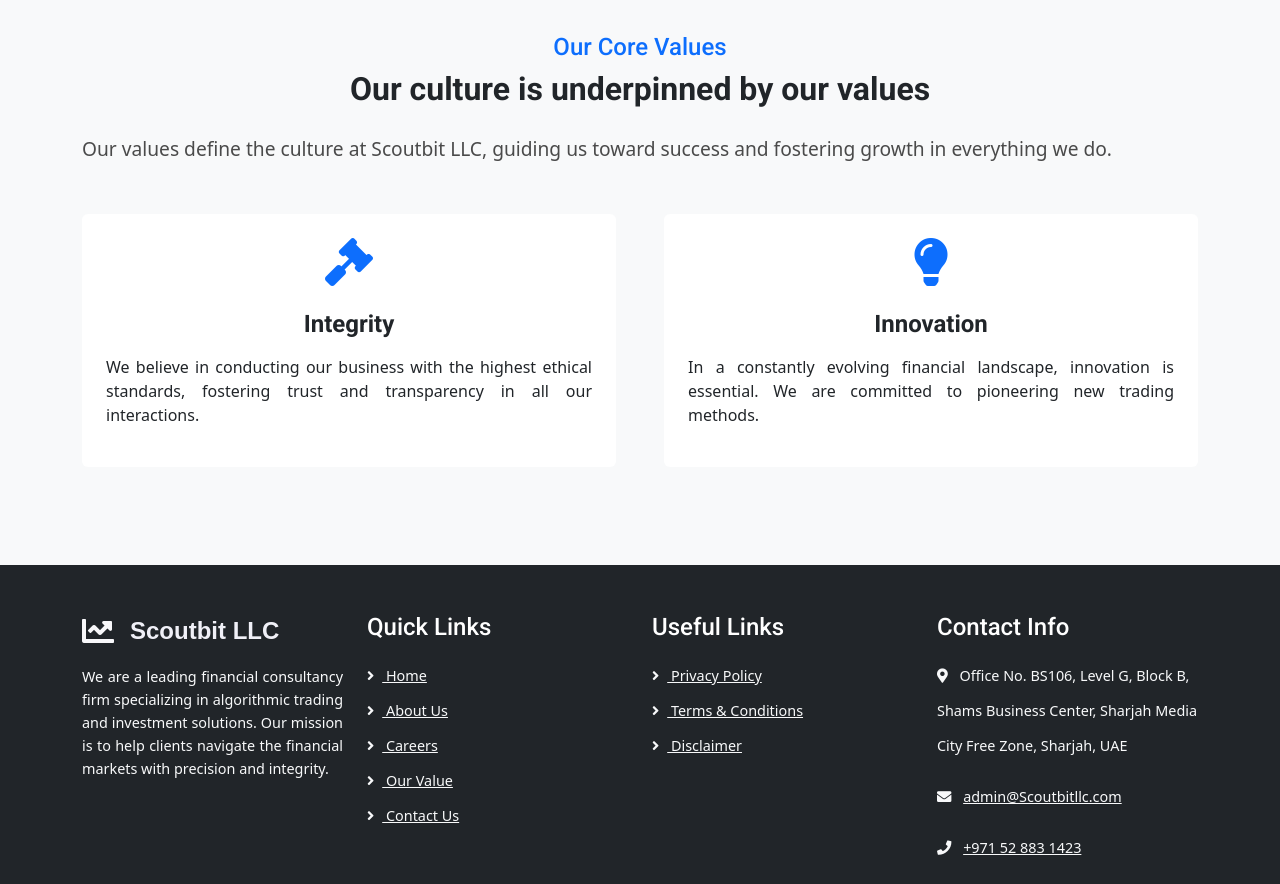
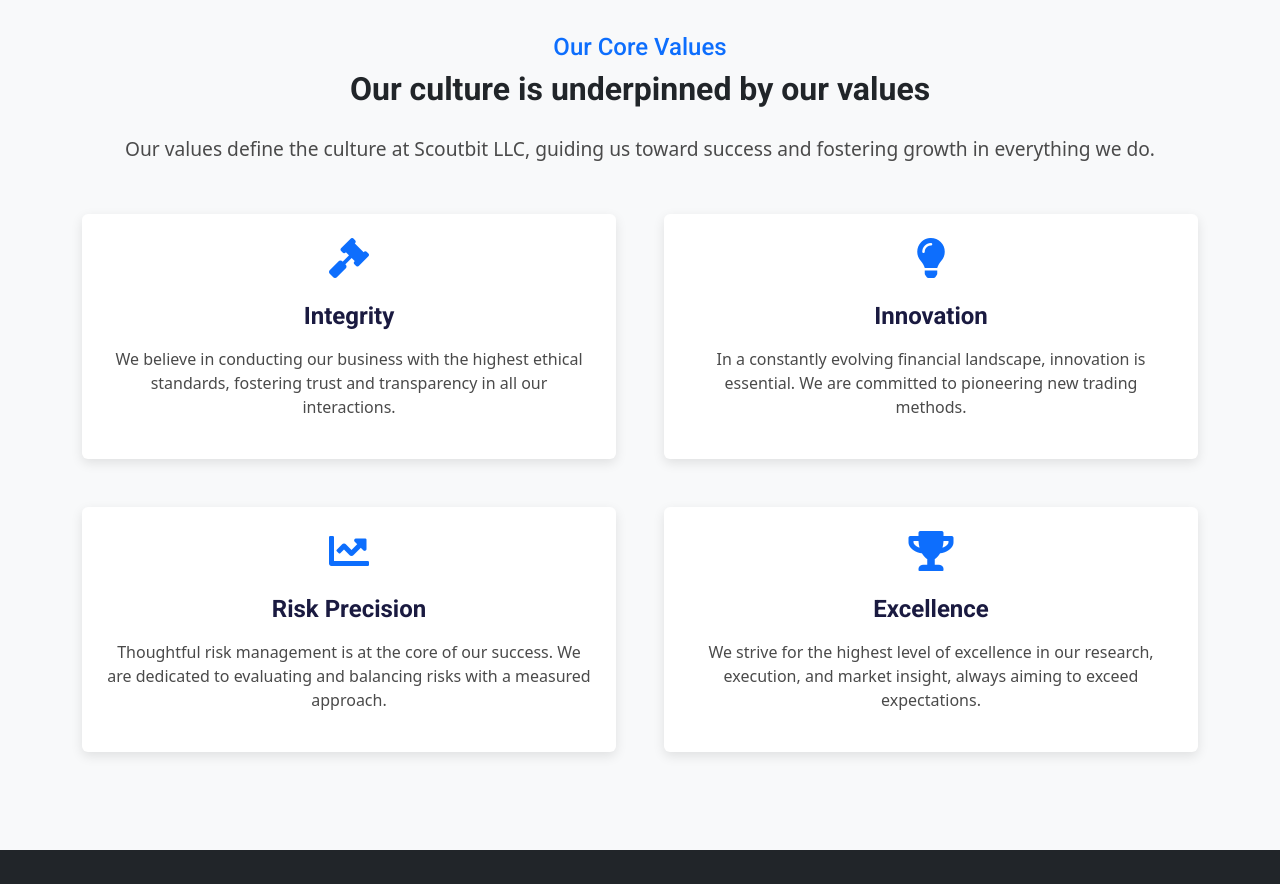
Before and after one commit to iagam2002/Scoutbit-LLC, a plain HTML site: page about.html in a window 1280 px wide. Shown: the part 1660-2544 px from the top of the page. Drawn offline with nearby package versions, Linux system fonts and the light colour scheme.

Commit message:
Update about.html

```diff
--- a/about.html
+++ b/about.html
@@ -143,32 +143,71 @@
         </div>
     </div>
 </div>
-
 <!-- Core Values Section -->
 <div id="values" class="container-fluid values bg-light py-5" style="background-color: #f8f9fa; padding-top: 50px; padding-bottom: 50px;">
     <div class="container text-center" style="padding-top: 50px; padding-bottom: 50px;">
         <h4 class="text-primary" style="color: #1a73e8;">Our Core Values</h4>
         <h2 class="mb-4" style="margin-bottom: 20px; font-weight: bold;">Our culture is underpinned by our values</h2>
-        <p class="mb-5" style="margin-bottom: 40px; font-size: 1.2rem; color: #4a4a4a; line-height: 1.8; text-align: justify;">
+        <p class="mb-5" style="margin-bottom: 40px; font-size: 1.2rem; color: #4a4a4a; line-height: 1.8;">
             Our values define the culture at Scoutbit LLC, guiding us toward success and fostering growth in everything we do.
         </p>
         <div class="row g-5">
-            <!-- Value Sections -->
+            <!-- Value 1: Integrity -->
             <div class="col-md-6 wow fadeInUp" data-wow-delay="0.1s">
-                <div class="bg-white rounded p-4 text-center">
-                    <i class="fa fa-gavel fa-3x text-primary mb-4"></i>
-                    <h4 class="mb-3" style="font-weight: bold;">Integrity</h4>
-                    <p style="text-align: justify;">We believe in conducting our business with the highest ethical standards, fostering trust and transparency in all our interactions.</p>
+                <div class="bg-white rounded p-4 text-center" style="background-color: #ffffff; padding: 25px; box-shadow: 0 4px 12px rgba(0, 0, 0, 0.1); border-radius: 12px; transition: all 0.3s ease;">
+                    <i class="fa fa-gavel fa-3x text-primary mb-4" style="font-size: 40px; color: #1a73e8;"></i>
+                    <h4 class="mb-3" style="margin-bottom: 20px; font-weight: bold; color: #1a1a40; transition: all 0.3s ease;"
+                        onmouseover="this.style.color='#1a73e8'; this.style.transform='scale(1.05)';"
+                        onmouseout="this.style.color='#1a1a40'; this.style.transform='scale(1)';">Integrity</h4>
+                    <p class="core-value-text" style="text-align: center; margin-top: 15px; color: #4a4a4a; font-size: 1rem; transition: all 0.3s ease;"
+                        onmouseover="this.style.color='#333'; this.style.backgroundColor='rgba(0, 0, 0, 0.05)'; this.style.padding='5px'; this.style.borderRadius='5px';"
+                        onmouseout="this.style.color='#4a4a4a'; this.style.backgroundColor='transparent'; this.style.padding='0'; this.style.borderRadius='0';">
+                        We believe in conducting our business with the highest ethical standards, fostering trust and transparency in all our interactions.
+                    </p>
                 </div>
             </div>
+            <!-- Value 2: Innovation -->
             <div class="col-md-6 wow fadeInUp" data-wow-delay="0.3s">
-                <div class="bg-white rounded p-4 text-center">
-                    <i class="fa fa-lightbulb fa-3x text-primary mb-4"></i>
-                    <h4 class="mb-3" style="font-weight: bold;">Innovation</h4>
-                    <p style="text-align: justify;">In a constantly evolving financial landscape, innovation is essential. We are committed to pioneering new trading methods.</p>
+                <div class="bg-white rounded p-4 text-center" style="background-color: #ffffff; padding: 25px; box-shadow: 0 4px 12px rgba(0, 0, 0, 0.1); border-radius: 12px; transition: all 0.3s ease;">
+                    <i class="fa fa-lightbulb fa-3x text-primary mb-4" style="font-size: 40px; color: #1a73e8;"></i>
+                    <h4 class="mb-3" style="margin-bottom: 20px; font-weight: bold; color: #1a1a40; transition: all 0.3s ease;"
+                        onmouseover="this.style.color='#1a73e8'; this.style.transform='scale(1.05)';"
+                        onmouseout="this.style.color='#1a1a40'; this.style.transform='scale(1)';">Innovation</h4>
+                    <p class="core-value-text" style="text-align: center; margin-top: 15px; color: #4a4a4a; font-size: 1rem; transition: all 0.3s ease;"
+                        onmouseover="this.style.color='#333'; this.style.backgroundColor='rgba(0, 0, 0, 0.05)'; this.style.padding='5px'; this.style.borderRadius='5px';"
+                        onmouseout="this.style.color='#4a4a4a'; this.style.backgroundColor='transparent'; this.style.padding='0'; this.style.borderRadius='0';">
+                        In a constantly evolving financial landscape, innovation is essential. We are committed to pioneering new trading methods.
+                    </p>
                 </div>
             </div>
-            <!-- Add other values similarly -->
+            <!-- Value 3: Risk Precision -->
+            <div class="col-md-6 wow fadeInUp" data-wow-delay="0.5s">
+                <div class="bg-white rounded p-4 text-center" style="background-color: #ffffff; padding: 25px; box-shadow: 0 4px 12px rgba(0, 0, 0, 0.1); border-radius: 12px; transition: all 0.3s ease;">
+                    <i class="fa fa-chart-line fa-3x text-primary mb-4" style="font-size: 40px; color: #1a73e8;"></i>
+                    <h4 class="mb-3" style="margin-bottom: 20px; font-weight: bold; color: #1a1a40; transition: all 0.3s ease;"
+                        onmouseover="this.style.color='#1a73e8'; this.style.transform='scale(1.05)';"
+                        onmouseout="this.style.color='#1a1a40'; this.style.transform='scale(1)';">Risk Precision</h4>
+                    <p class="core-value-text" style="text-align: center; margin-top: 15px; color: #4a4a4a; font-size: 1rem; transition: all 0.3s ease;"
+                        onmouseover="this.style.color='#333'; this.style.backgroundColor='rgba(0, 0, 0, 0.05)'; this.style.padding='5px'; this.style.borderRadius='5px';"
+                        onmouseout="this.style.color='#4a4a4a'; this.style.backgroundColor='transparent'; this.style.padding='0'; this.style.borderRadius='0';">
+                        Thoughtful risk management is at the core of our success. We are dedicated to evaluating and balancing risks with a measured approach.
+                    </p>
+                </div>
+            </div>
+            <!-- Value 4: Excellence -->
+            <div class="col-md-6 wow fadeInUp" data-wow-delay="0.7s">
+                <div class="bg-white rounded p-4 text-center" style="background-color: #ffffff; padding: 25px; box-shadow: 0 4px 12px rgba(0, 0, 0, 0.1); border-radius: 12px; transition: all 0.3s ease;">
+                    <i class="fa fa-trophy fa-3x text-primary mb-4" style="font-size: 40px; color: #1a73e8;"></i>
+                    <h4 class="mb-3" style="margin-bottom: 20px; font-weight: bold; color: #1a1a40; transition: all 0.3s ease;"
+                        onmouseover="this.style.color='#1a73e8'; this.style.transform='scale(1.05)';"
+                        onmouseout="this.style.color='#1a1a40'; this.style.transform='scale(1)';">Excellence</h4>
+                    <p class="core-value-text" style="text-align: center; margin-top: 15px; color: #4a4a4a; font-size: 1rem; transition: all 0.3s ease;"
+                        onmouseover="this.style.color='#333'; this.style.backgroundColor='rgba(0, 0, 0, 0.05)'; this.style.padding='5px'; this.style.borderRadius='5px';"
+                        onmouseout="this.style.color='#4a4a4a'; this.style.backgroundColor='transparent'; this.style.padding='0'; this.style.borderRadius='0';">
+                        We strive for the highest level of excellence in our research, execution, and market insight, always aiming to exceed expectations.
+                    </p>
+                </div>
+            </div>
         </div>
     </div>
 </div>
```
